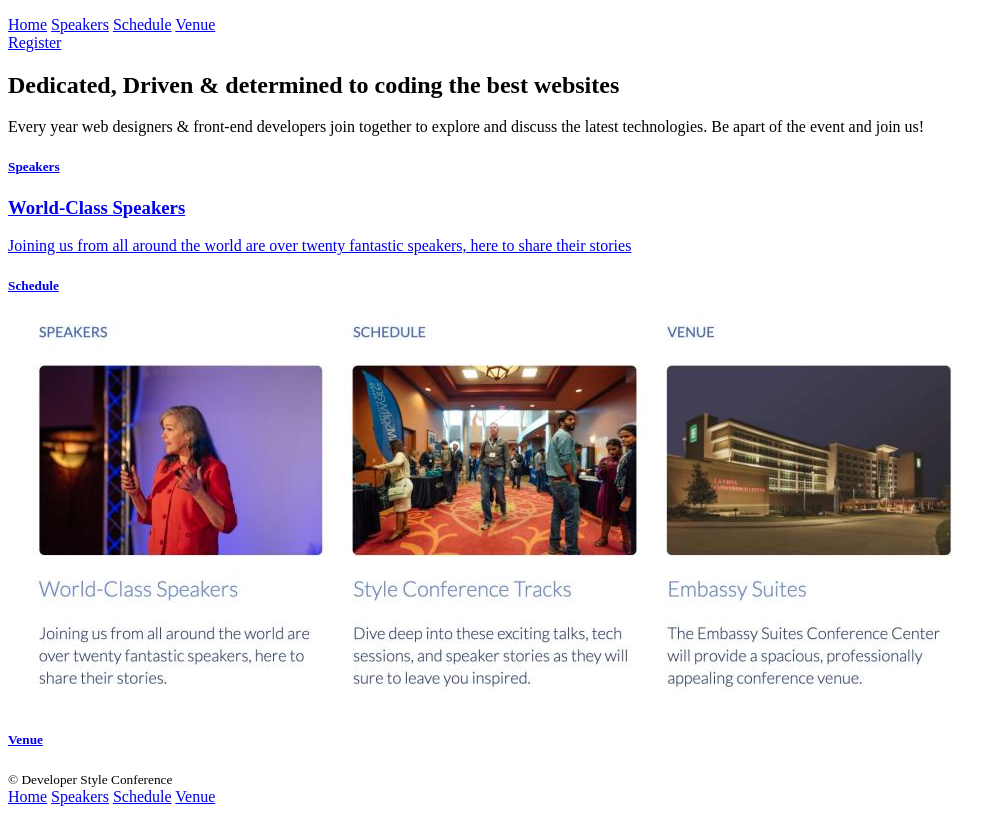
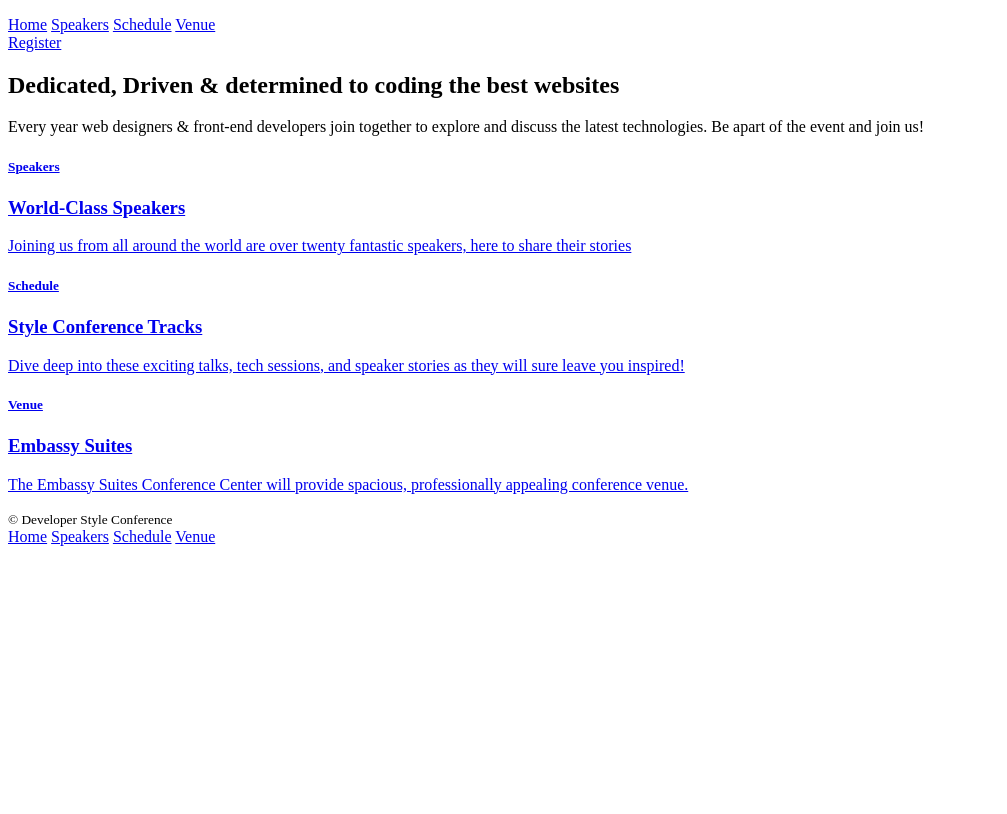
Before and after one commit to alexisholt00/May-2021-Foundations, a plain HTML site: page style_conf/index.html in a window 1280 px wide. Shown: the part 105-919 px from the top of the page, without its empty margins (0-1007 px from the left). After the commit the page ends 800 px from the top, so only its background shows below. Drawn offline with Linux system fonts and the light colour scheme.

Commit message:
added venue and schedule sessions

```diff
--- a/style_conf/index.html
+++ b/style_conf/index.html
@@ -38,11 +38,14 @@
             <section>
                 <a href="schedule.html">
                     <h5>Schedule</h5>
-                    <a href="schedule.html"><img src="assets/images/speakersScheduleVenue.jpg"></a>
-                </a>
-                <section>
+                    <h3>Style Conference Tracks</h3>
+                    <p>Dive deep into these exciting talks, tech sessions, and speaker stories as they will sure leave you inspired!</p>
+                    </a>
+                    <section>
                     <a href="venue.html">
                         <h5>Venue</h5>
+                        <h3>Embassy Suites</h3>
+                        <p>The Embassy Suites Conference Center will provide spacious, professionally appealing conference venue.</p>
                     </a>
                 </section>
             </section>
```
